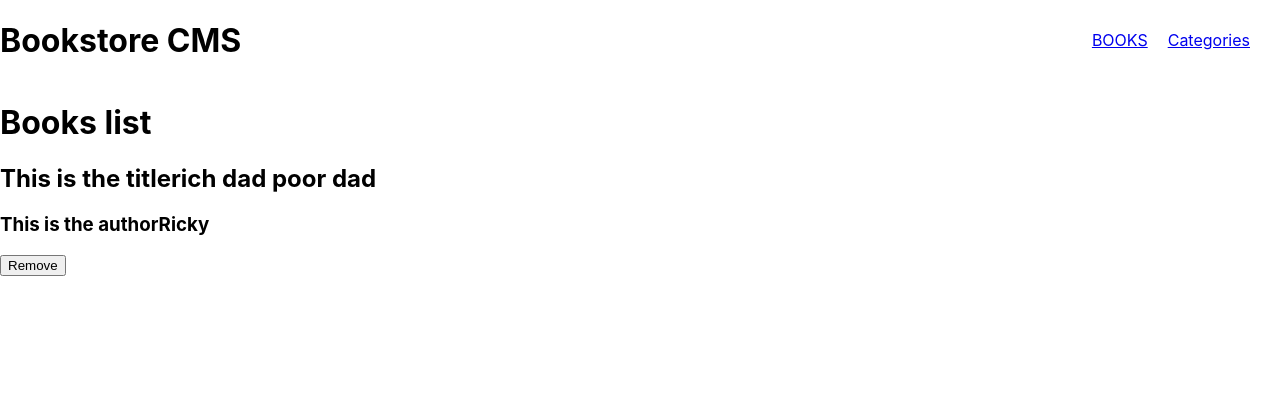
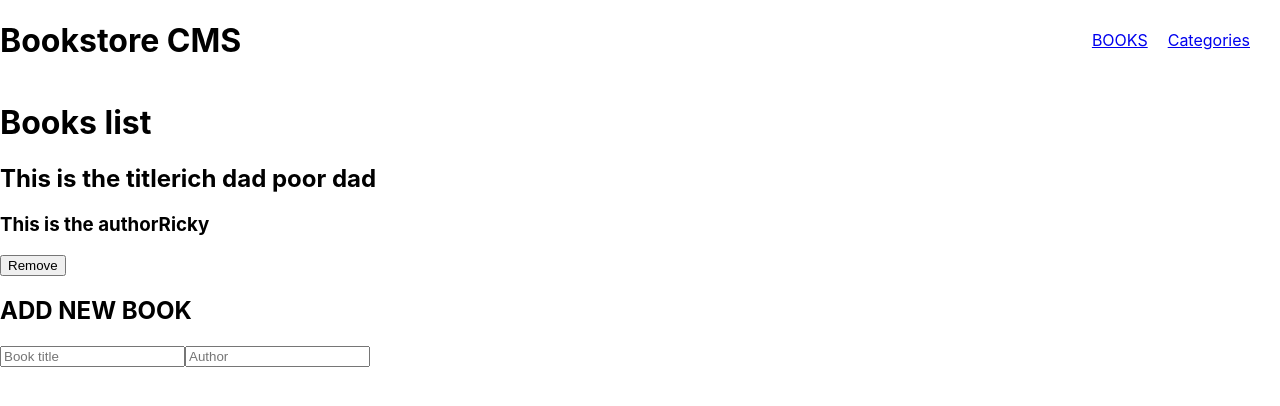
Before and after one commit to nedjwab/bookstore, a React (Create React App) app: page /books in a window 1280 px wide. Shown: the top 406 px of the page. Built offline with nearby package versions, Linux system fonts and the light colour scheme.

Commit message:
Create the form component

```diff
--- a/src/components/books.js
+++ b/src/components/books.js
@@ -1,5 +1,6 @@
 import React from 'react';
 import Book from './book';
+import Form from './form';
 
 const Books = () => (
   <div className="container">
@@ -8,6 +9,7 @@ const Books = () => (
       <Book title="rich dad poor dad" author="Ricky" />
       <button type="submit">Remove</button>
     </div>
+    <Form />
   </div>
 
 );
--- /dev/null
+++ b/src/components/form.js
@@ -0,0 +1,12 @@
+import React from 'react';
+
+const Form = () => (
+  <div className="form-container">
+    <h2>ADD NEW BOOK</h2>
+    <input placeholder="Book title" />
+    <input placeholder="Author" />
+  </div>
+
+);
+
+export default Form;
```
